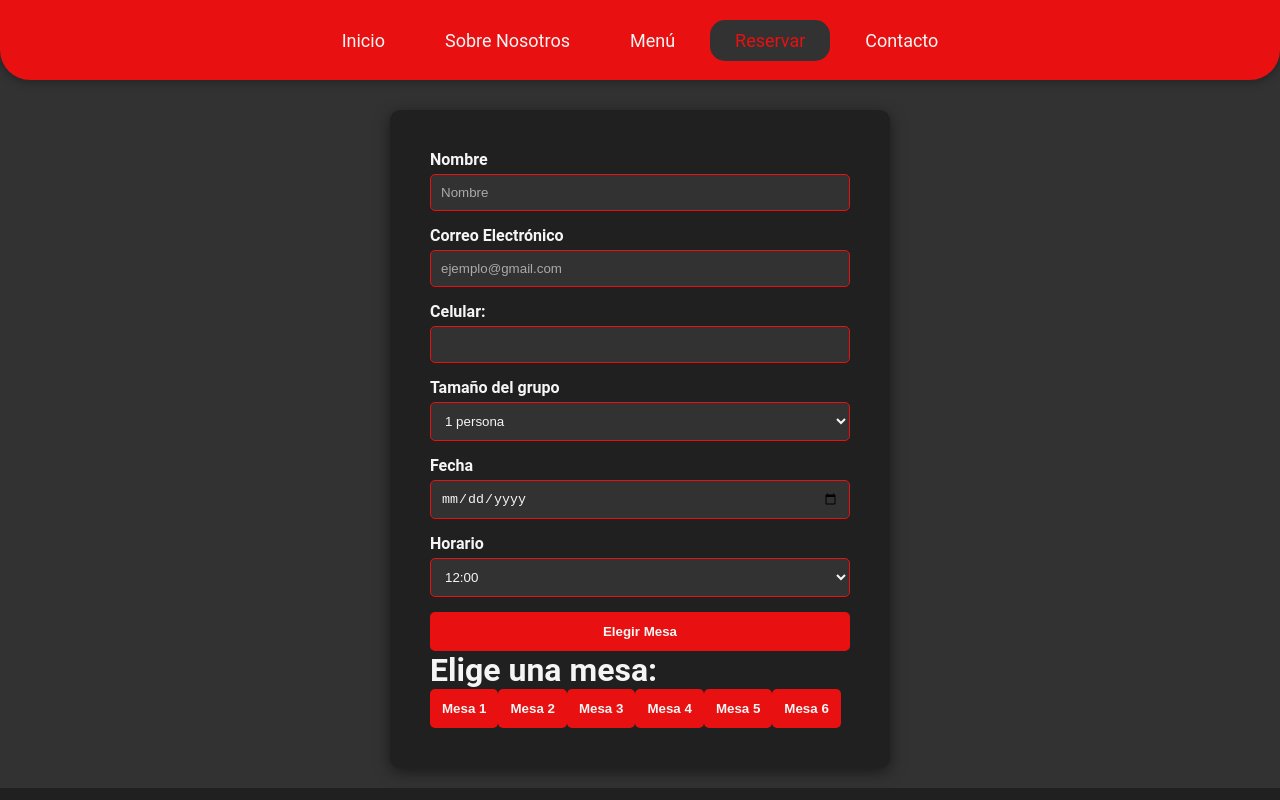
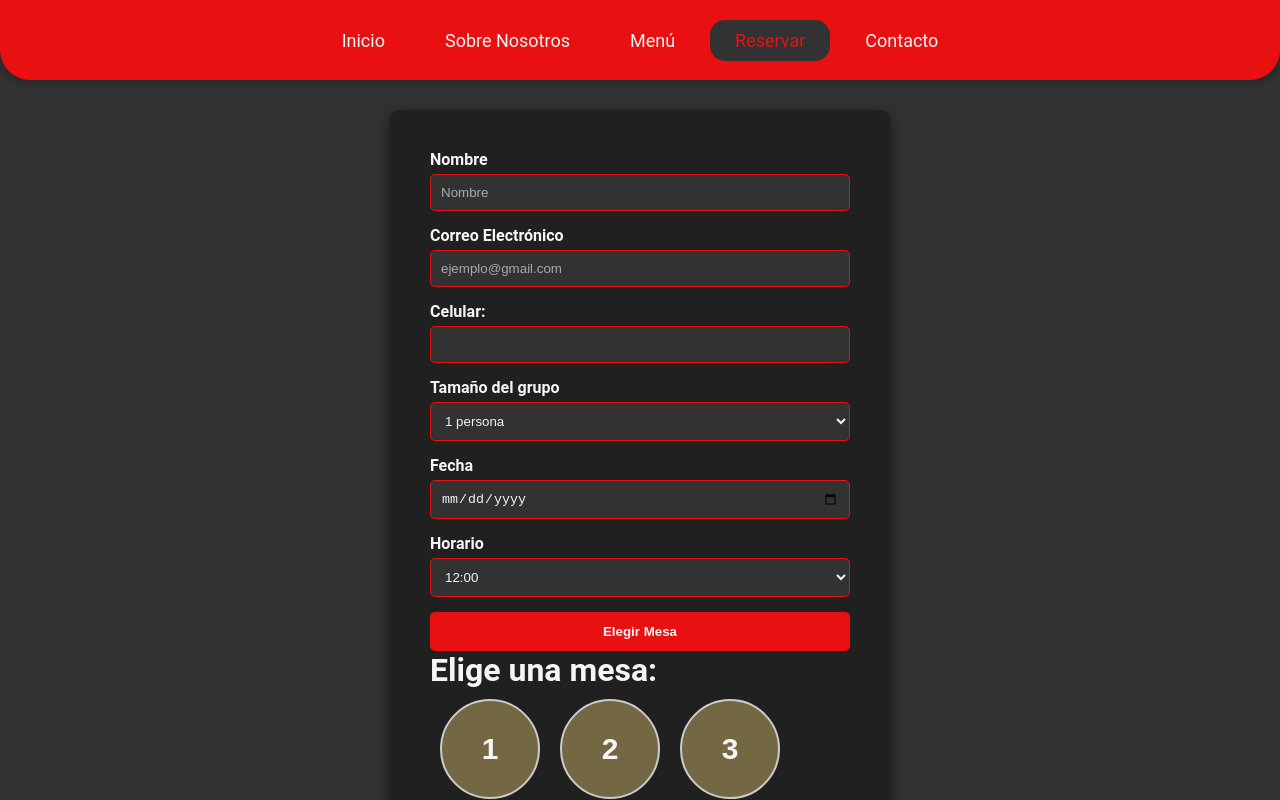
Before and after one commit to sebapoblete09/SDT, a website: page pages/Reserva.html in a window 1280 px wide. Both pictures are taken after a click on the button "Elegir Mesa". Shown: the top 800 px of the page. Drawn offline with Linux system fonts and the light colour scheme.

Commit message:
ultima version, ningun cambio

```diff
--- a/Styles/reserva.css
+++ b/Styles/reserva.css
@@ -62,19 +62,23 @@ header {
 }
 
 
-.mesa {
+
+.mesa-btn {
     display: inline-block;
-    width: 50px; /* Ancho de las mesas */
-    height: 50px; /* Alto de las mesas */
+    width: 100px; /* Ancho de las mesas */
+    height: 100px; /* Alto de las mesas */
     border: 2px solid #ccc;
     border-radius: 50%; /* Forma circular */
     margin: 10px;
     text-align: center;
     line-height: 50px; /* Centrar el texto verticalmente */
     transition: background-color 0.3s;
+    background-color: #746743;
+    font-size: 30px;
+
 }
 
-.mesa.selected {
+.selected {
     background-color: #4CAF50; /* Color de fondo para la mesa seleccionada */
     color: white; /* Cambia el color del texto */
 }
--- a/app.js
+++ b/app.js
@@ -2,6 +2,7 @@ const express = require('express');
 const mysql = require('mysql');
 const bodyParser = require('body-parser');
 const cors = require('cors');
+
 
 const app = express();
 const port = 3000;
@@ -26,7 +27,6 @@ db.connect(err => {
   console.log('Conexión a la base de datos MySQL exitosa');
 });
 
-//funciones para las valdiaciones:
 
 //valdiar fecha reserva
 function validarFechaReserva(fecha, hora){
@@ -124,6 +124,7 @@ app.post('/reservar', (req, res) => {
         return res.status(500).json({ error: 'Error al insertar la reserva' });
       }
 
+
       res.status(200).json({ success: true, message: 'Reserva creada exitosamente' });
     });
   }
--- a/package.json
+++ b/package.json
@@ -12,6 +12,7 @@
     "body-parser": "^1.20.3",
     "cors": "^2.8.5",
     "express": "^4.21.0",
-    "mysql": "^2.18.1"
+    "mysql": "^2.18.1",
+    "nodemailer": "^6.9.15"
   }
 }
--- a/script/reservas.js
+++ b/script/reservas.js
@@ -9,7 +9,7 @@ document.getElementById('elegir-mesa').addEventListener('click', function() {
 
     for (let i = 1; i <= 6; i++) {
         const mesaBtn = document.createElement('button');
-        mesaBtn.innerText = `Mesa ${i}`;
+        mesaBtn.innerText = `${i}`;
         mesaBtn.classList.add('mesa-btn');
         mesaBtn.dataset.mesaId = i;
 
```
Also changed, not shown: 1 other file.
